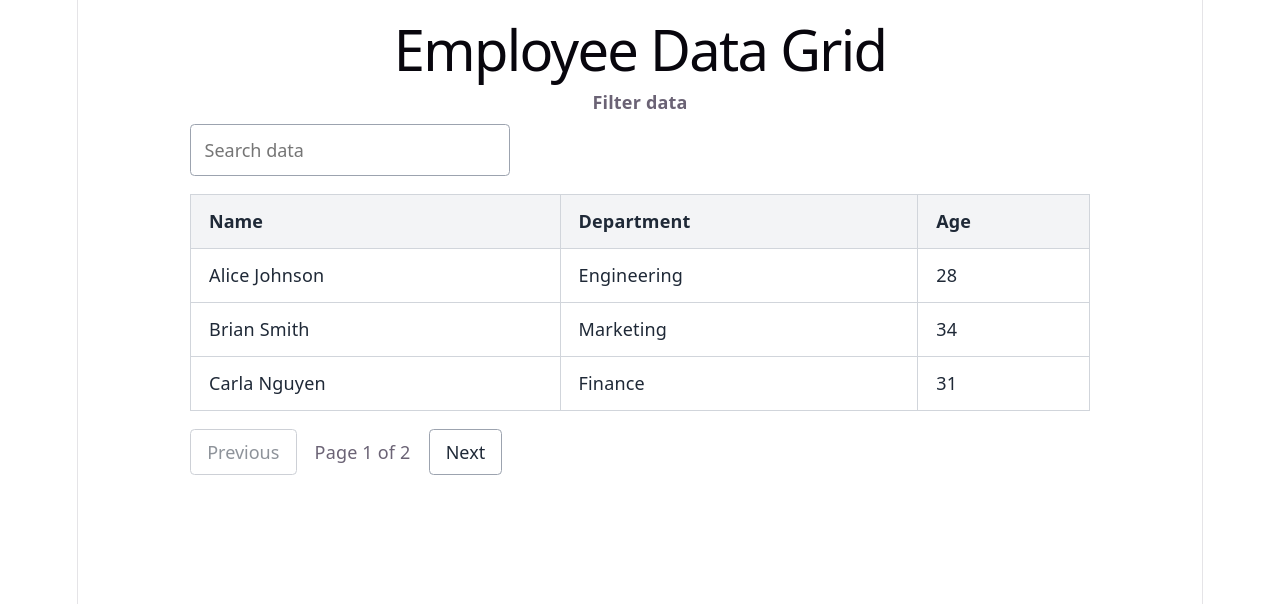
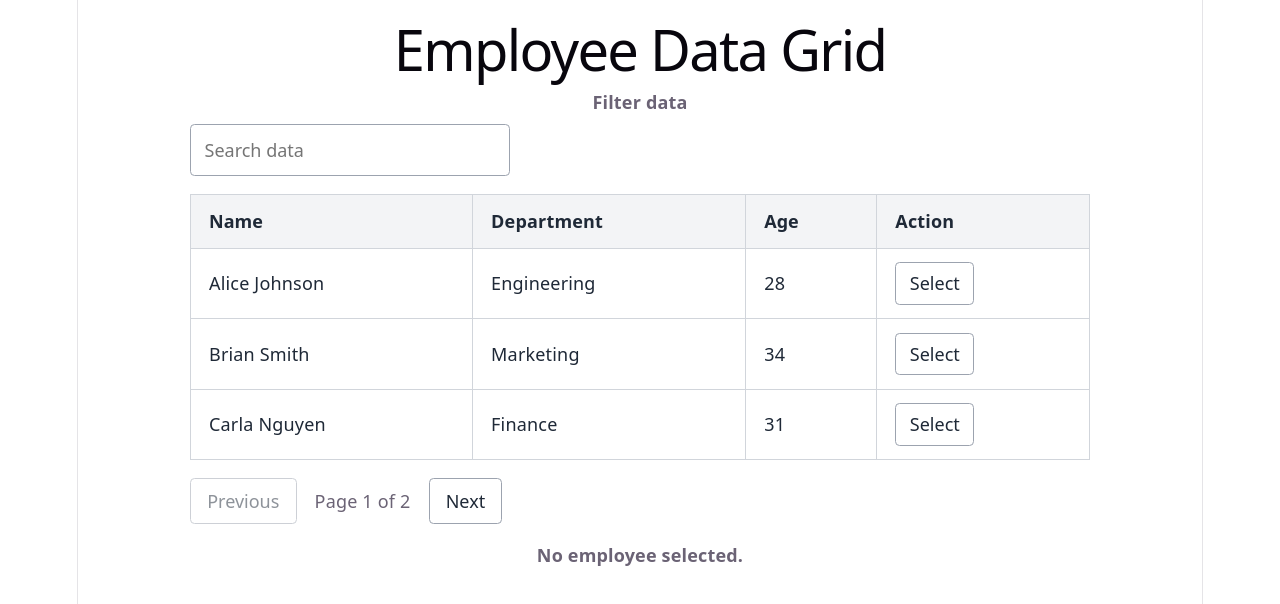
Before and after one commit to 24520273-netizen/Lab2-HW1, a React (Vite) app: page / in a window 1280 px wide. Shown: the top 604 px of the page. Built offline with nearby package versions, Linux system fonts and the light colour scheme.

Commit message:
feat(grid): add row selection

```diff
--- a/src/App.css
+++ b/src/App.css
@@ -77,6 +77,25 @@
   outline-offset: 3px;
 }
 
+.select-button {
+  padding: 0.4rem 0.75rem;
+  border: 1px solid #9ca3af;
+  border-radius: 0.25rem;
+  background-color: #ffffff;
+  color: #1f2937;
+  font: inherit;
+  cursor: pointer;
+}
+
+.select-button:hover {
+  background-color: #f3f4f6;
+}
+
+.select-button:focus-visible {
+  outline: 3px solid #2563eb;
+  outline-offset: 2px;
+}
+
 .data-grid-pagination {
   display: flex;
   align-items: center;
@@ -111,3 +130,8 @@
   cursor: not-allowed;
   opacity: 0.5;
 }
+
+.selection-feedback {
+  margin-top: 1rem;
+  font-weight: 600;
+}
--- a/src/App.tsx
+++ b/src/App.tsx
@@ -1,8 +1,20 @@
+import { useState } from 'react';
 import './App.css';
 import { DataGrid } from './components/DataGrid';
-import { employeeColumns, employees } from './data/sampleData';
+import {
+  employeeColumns,
+  employees,
+  type Employee,
+} from './data/sampleData';
 
 function App() {
+  const [selectedEmployee, setSelectedEmployee] =
+    useState<Employee | null>(null);
+
+  const handleRowSelect = (employee: Employee) => {
+    setSelectedEmployee(employee);
+  };
+
   return (
     <main className="app">
       <h1>Employee Data Grid</h1>
@@ -10,8 +22,15 @@ function App() {
       <DataGrid
         data={employees}
         columns={employeeColumns}
+        onRowSelect={handleRowSelect}
         ariaLabel="Employee data grid"
       />
+
+      <p className="selection-feedback">
+        {selectedEmployee
+          ? `Selected employee: ${selectedEmployee.name}`
+          : 'No employee selected.'}
+      </p>
     </main>
   );
 }
--- a/src/components/DataGrid.tsx
+++ b/src/components/DataGrid.tsx
@@ -34,6 +34,18 @@ function getRowKey<T>(item: T, rowIndex: number): string | number {
   return rowIndex;
 }
 
+function getRowLabel<T>(item: T): string {
+  if (typeof item === 'object' && item !== null && 'name' in item) {
+    const name = (item as { name?: unknown }).name;
+
+    if (typeof name === 'string') {
+      return name;
+    }
+  }
+
+  return 'row';
+}
+
 function formatCellValue(value: unknown): string {
   if (value === null || value === undefined) {
     return '';
@@ -59,6 +71,7 @@ function compareValues(
 export function DataGrid<T>({
   data,
   columns,
+  onRowSelect,
   ariaLabel,
 }: DataGridProps<T>) {
   const [sortConfig, setSortConfig] = useState<SortConfig<T> | null>(null);
@@ -139,6 +152,8 @@ export function DataGrid<T>({
     setCurrentPage((page) => Math.min(totalPages, page + 1));
   };
 
+  const totalColumns = columns.length + (onRowSelect ? 1 : 0);
+
   return (
     <>
       <section className="data-grid-filter">
@@ -198,6 +213,12 @@ export function DataGrid<T>({
                 </th>
               );
             })}
+
+            {onRowSelect && (
+              <th scope="col">
+                Action
+              </th>
+            )}
           </tr>
         </thead>
 
@@ -210,11 +231,24 @@ export function DataGrid<T>({
                     {formatCellValue(item[column.accessorKey])}
                   </td>
                 ))}
+
+                {onRowSelect && (
+                  <td>
+                    <button
+                      type="button"
+                      className="select-button"
+                      onClick={() => onRowSelect(item)}
+                      aria-label={`Select ${getRowLabel(item)}`}
+                    >
+                      Select
+                    </button>
+                  </td>
+                )}
               </tr>
             ))
           ) : (
             <tr>
-              <td colSpan={columns.length}>
+              <td colSpan={totalColumns}>
                 No matching results.
               </td>
             </tr>
```
